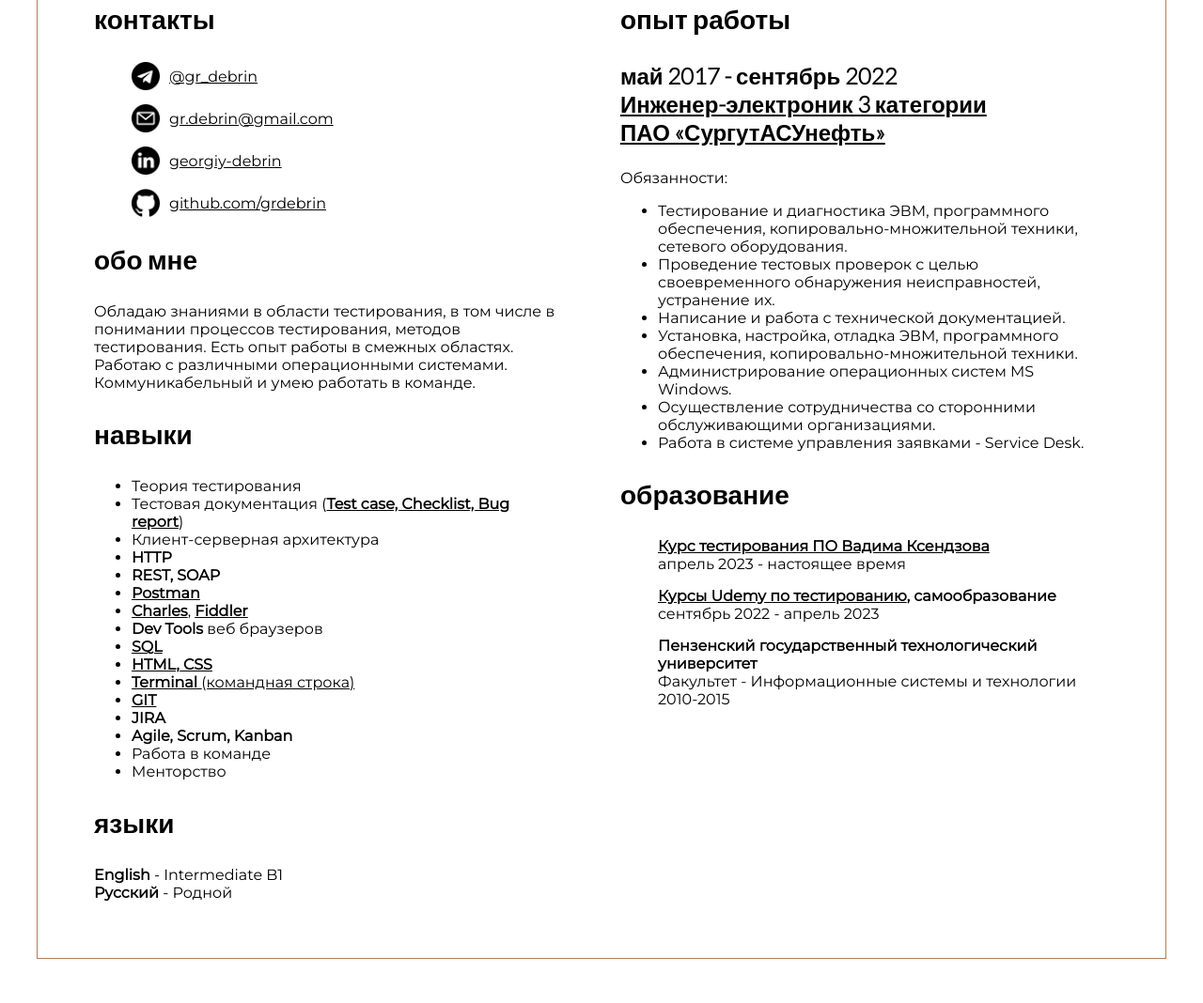
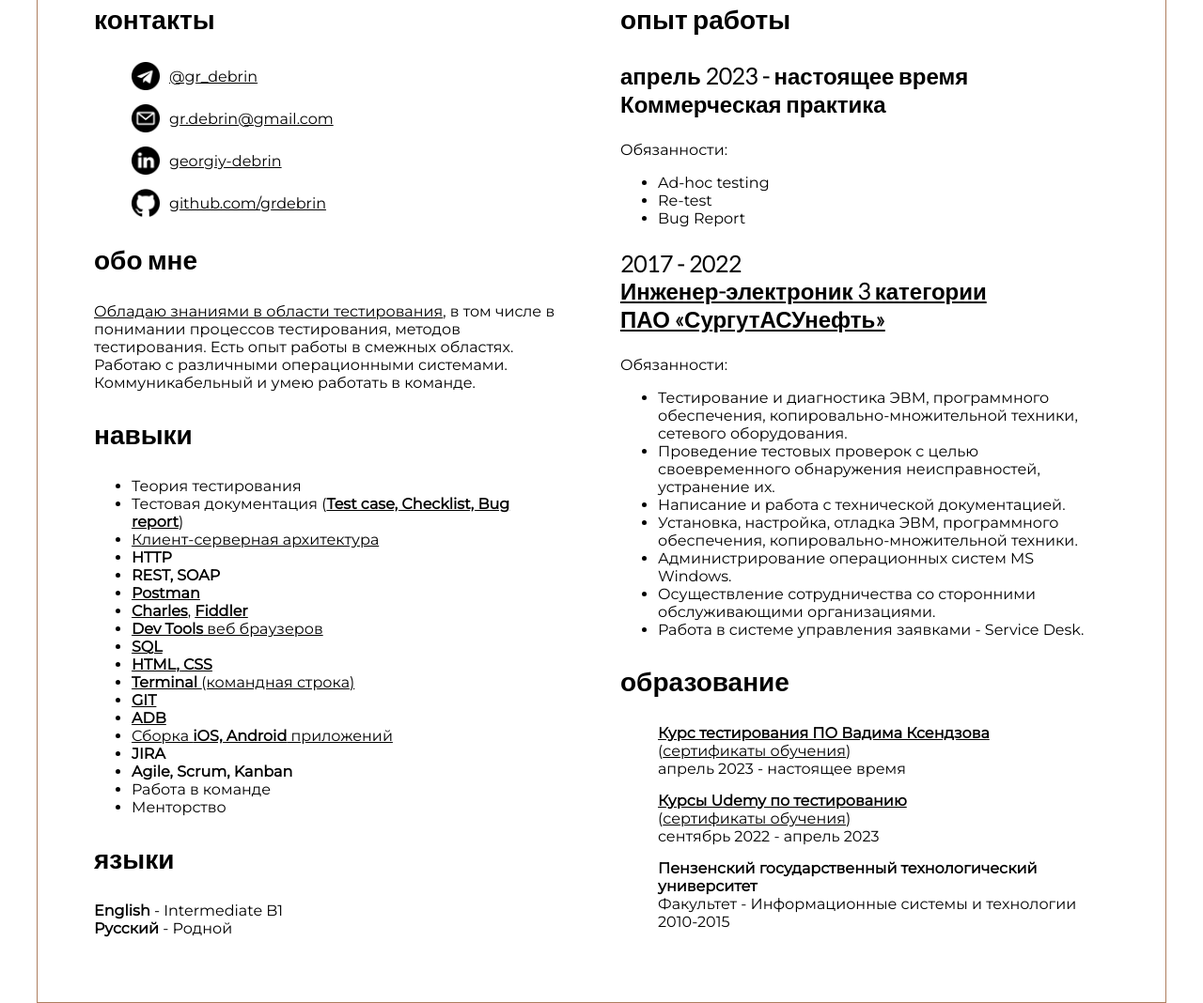
Before and after one commit to grdebrin/resume, a plain HTML site: page index.html in a window 1280 px wide. Shown: the part 469-1537 px from the top of the page at 94% size. Before the commit the page ends 1490 px from the top, so only its background shows below. Drawn offline with Linux system fonts and the light colour scheme.

Commit message:
add files

```diff
--- a/index.html
+++ b/index.html
@@ -81,10 +81,12 @@
           <div class="about">
             <h3>обо мне</h3>
             <p>
-              Обладаю знаниями в области тестирования, в том числе в понимании
-              процессов тестирования, методов тестирования. Есть опыт работы в
-              смежных областях. Работаю с различными операционными системами.
-              Коммуникабельный и умею работать в команде.
+              <a href="https://github.com/grdebrin/Screening" target="_blank"
+                >Обладаю знаниями в области тестирования</a
+              >, в том числе в понимании процессов тестирования, методов
+              тестирования. Есть опыт работы в смежных областях. Работаю с
+              различными операционными системами. Коммуникабельный и умею
+              работать в команде.
             </p>
           </div>
           <div class="skills">
@@ -100,7 +102,13 @@
                   ></a
                 >)
               </li>
-              <li>Клиент-серверная архитектура</li>
+              <li>
+                <a
+                  href="https://drive.google.com/file/d/19uvUwg62NVlcK0U8ivr8OwL9WWWq_e_l/view"
+                  target="_blank"
+                  >Клиент-серверная архитектура</a
+                >
+              </li>
               <li><span class="text--bold">HTTP</span></li>
               <li><span class="text--bold">REST, SOAP</span></li>
               <li>
@@ -109,16 +117,18 @@
                 >
               </li>
               <li>
-                <a
-                  href="https://docs.google.com/document/d/1eLED_otjZRjXDPpC1nY-y-Gv3VVdzvLESYvvMTdBU9Y/edit"
-                  target="_blank"
+                <a href="https://github.com/grdebrin/Charles" target="_blank"
                   ><span class="text--bold">Charles</span></a
                 >,
                 <a href="https://github.com/grdebrin/Fiddler" target="_blank"
                   ><span class="text--bold">Fiddler</span></a
                 >
               </li>
-              <li><span class="text--bold">Dev Tools</span> веб браузеров</li>
+              <li>
+                <a href="https://github.com/grdebrin/DevTools" target="_blank"
+                  ><span class="text--bold">Dev Tools</span> веб браузеров</a
+                >
+              </li>
               <li>
                 <a href="https://github.com/grdebrin/SQL" target="_blank"
                   ><span class="text--bold">SQL</span></a
@@ -142,6 +152,19 @@
                   ><span class="text--bold">GIT</span></a
                 >
               </li>
+              <li>
+                <span class="text--bold"
+                  ><a href="https://github.com/grdebrin/ADB" target="_blank"
+                    >ADB</a
+                  ></span
+                >
+              </li>
+              <li>
+                <a href="https://github.com/grdebrin/Mobile" target="_blank"
+                  >Сборка
+                  <span class="text--bold">iOS, Android</span> приложений</a
+                >
+              </li>
               <li><span class="text--bold">JIRA</span></li>
               <li><span class="text--bold">Agile, Scrum, Kanban</span></li>
               <li>Работа в команде</li>
@@ -159,7 +182,19 @@
             <h3>опыт работы</h3>
             <div class="experience">
               <h3 class="work__position">
-                май 2017 - сентябрь 2022 <br /><a
+                апрель 2023 - настоящее время <br />
+                Коммерческая практика
+              </h3>
+            </div>
+            <p>Обязанности:</p>
+            <ul>
+              <li>Ad-hoc testing</li>
+              <li>Re-test</li>
+              <li>Bug Report</li>
+            </ul>
+            <div class="experience">
+              <h3 class="work__position">
+                2017 - 2022 <br /><a
                   href="https://www.linkedin.com/in/georgiy-debrin/overlay/1635521747409/single-media-viewer/?profileId=ACoAAEJlPVoBCf9FE4GIDXmMZHct_zx-O_Sa2fQ"
                   target="_blank"
                   >Инженер-электроник 3 категории <br />ПАО «СургутАСУнефть»</a
@@ -200,6 +235,11 @@
                     ></a
                   >
                 </div>
+                (<a
+                  href="https://drive.google.com/file/d/1FtTc8c1GXo05Gtsa9BvJrbLTlDEzNDk8/view"
+                  target="_blank"
+                  >сертификаты обучения</a
+                >) <br />
                 апрель 2023 - настоящее время
               </li>
               <li>
@@ -210,8 +250,13 @@
                     ><span class="text--bold"
                       >Курсы Udemy по тестированию</span
                     ></a
-                  ><span class="text--bold">, самообразование</span>
+                  >
                 </div>
+                (<a
+                  href="https://drive.google.com/file/d/1UPwK3mGHxHqI6OGTr9Nigd-zFhleKWar/view"
+                  target="_blank"
+                  >сертификаты обучения</a
+                >) <br />
                 сентябрь 2022 - апрель 2023
               </li>
               <li>
```
